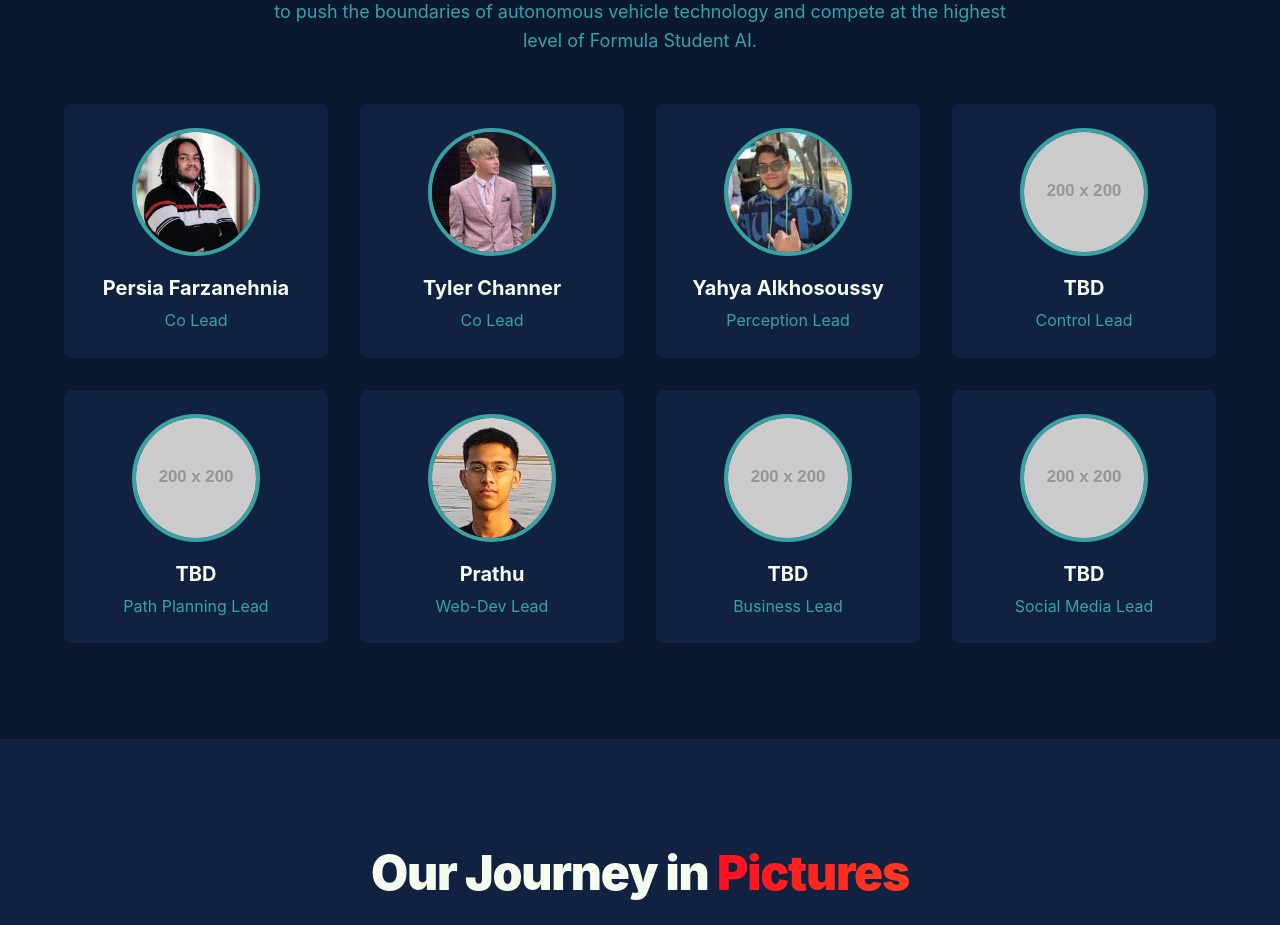
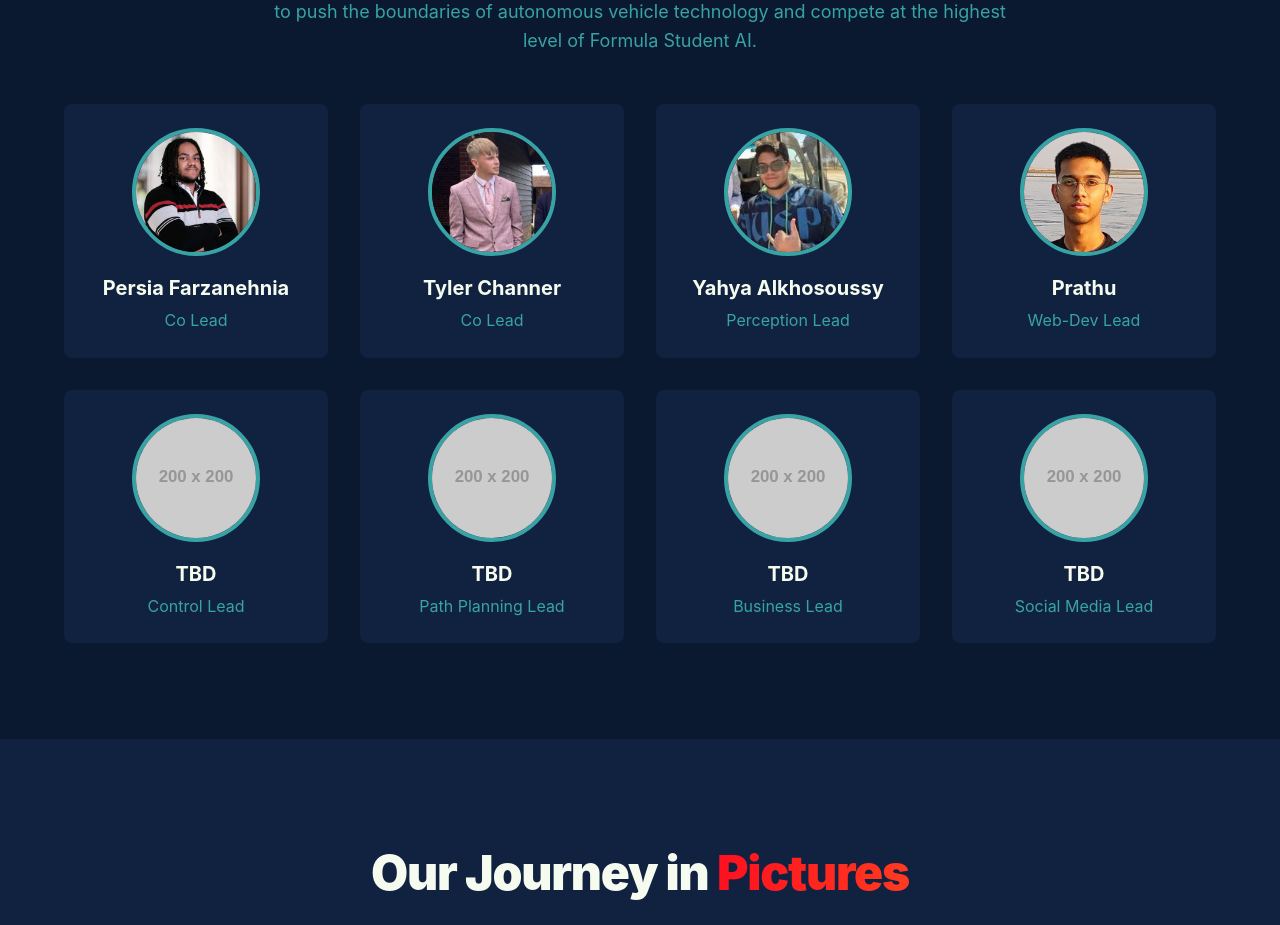
Before and after one commit to NOTTSAIR/NOTTSAIR-Website, a React (Create React App) app: page / in a window 1280 px wide. Shown: the part 1080-2005 px from the top of the page. Built offline with nearby package versions, Linux system fonts and the light colour scheme.

Commit message:
edit team lead layout

```diff
--- a/src/assets/index.js
+++ b/src/assets/index.js
@@ -1 +1,5 @@
-export {default as qr} from './images/JU-qr.png';
+export { default as qr } from './images/JU-qr.png';
+export { default as yahyaImg } from './images/yahya-alkhosoussy.jpg';
+export { default as tylerImg } from './images/tyler-channer.jpg';
+export { default as persiaImg } from './images/persia-farzanehnia.jpg';
+export { default as prathuImg } from './images/prathu.jpg';
--- a/src/pages/Hero.js
+++ b/src/pages/Hero.js
@@ -1,8 +1,5 @@
 import React, { useState } from 'react';
-import yahyaImg from '../assets/images/yahya-alkhosoussy.jpg'
-import tylerImg from '../assets/images/tyler-channer.jpg'
-import persiaImg from '../assets/images/persia-farzanehnia.jpg'
-import prathuImg from '../assets/images/prathu.jpg'
+import {yahyaImg, tylerImg, persiaImg, prathuImg} from '../assets';
 import './Hero.css';
 
 const Hero = () => {
@@ -127,6 +124,15 @@ const Hero = () => {
                         </div>
                         <div className="team-card">
                             <img
+                                src={prathuImg}
+                                alt="Web-Dev Lead"
+                                className="team-photo"
+                            />
+                            <h3 className="team-name">Prathu</h3>
+                            <p className="team-role">Web-Dev Lead</p>
+                        </div>
+                        <div className="team-card">
+                            <img
                                 src="https://placehold.co/200x200/F5FBEF/0A192F?text=TBD"
                                 alt="Control Lead"
                                 className="team-photo"
@@ -142,15 +148,6 @@ const Hero = () => {
                             />
                             <h3 className="team-name">TBD</h3>
                             <p className="team-role">Path Planning Lead</p>
-                        </div>
-                        <div className="team-card">
-                            <img
-                                src={prathuImg}
-                                alt="Web-Dev Lead"
-                                className="team-photo"
-                            />
-                            <h3 className="team-name">Prathu</h3>
-                            <p className="team-role">Web-Dev Lead</p>
                         </div>
                         <div className="team-card">
                             <img
```
